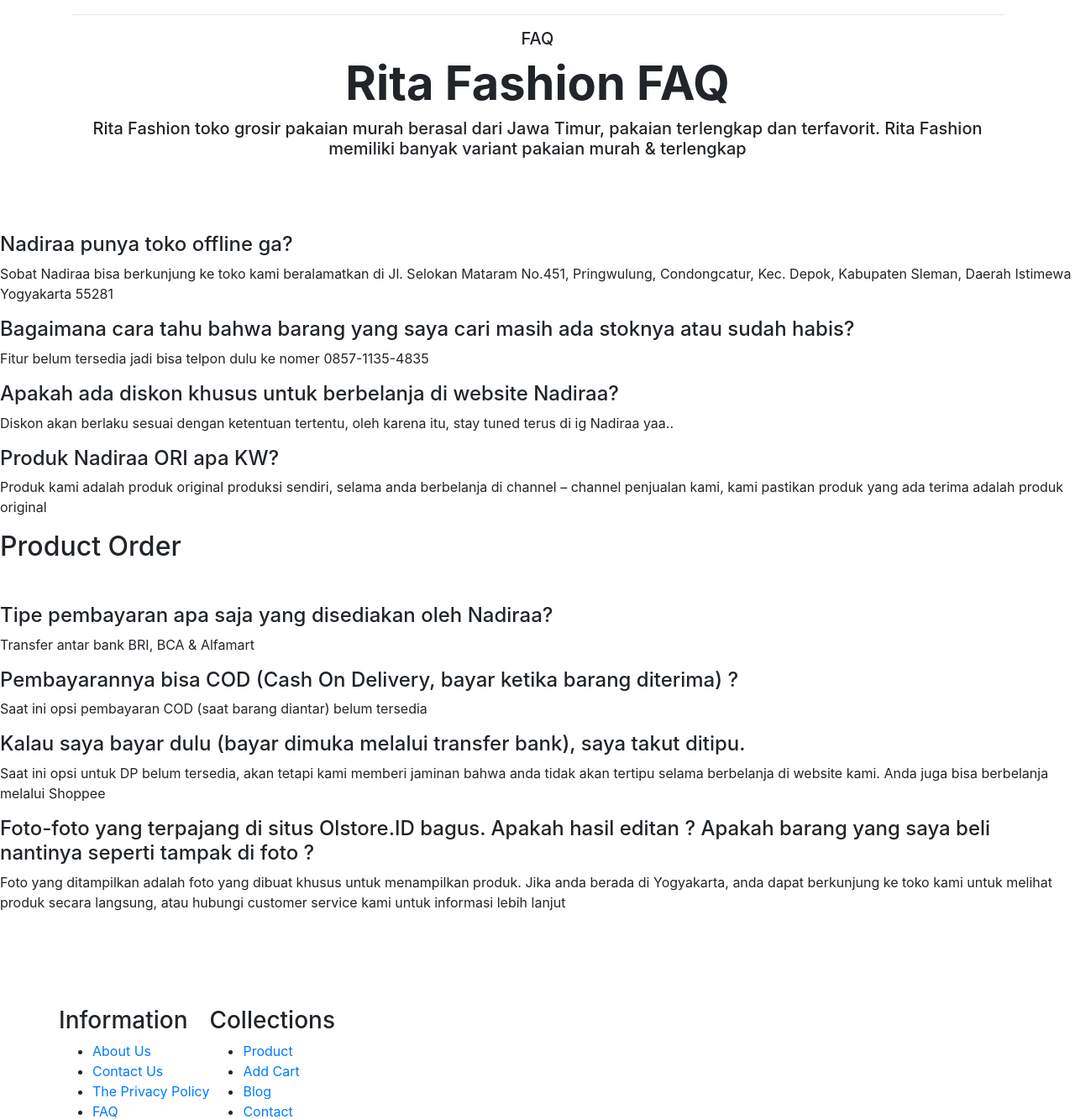
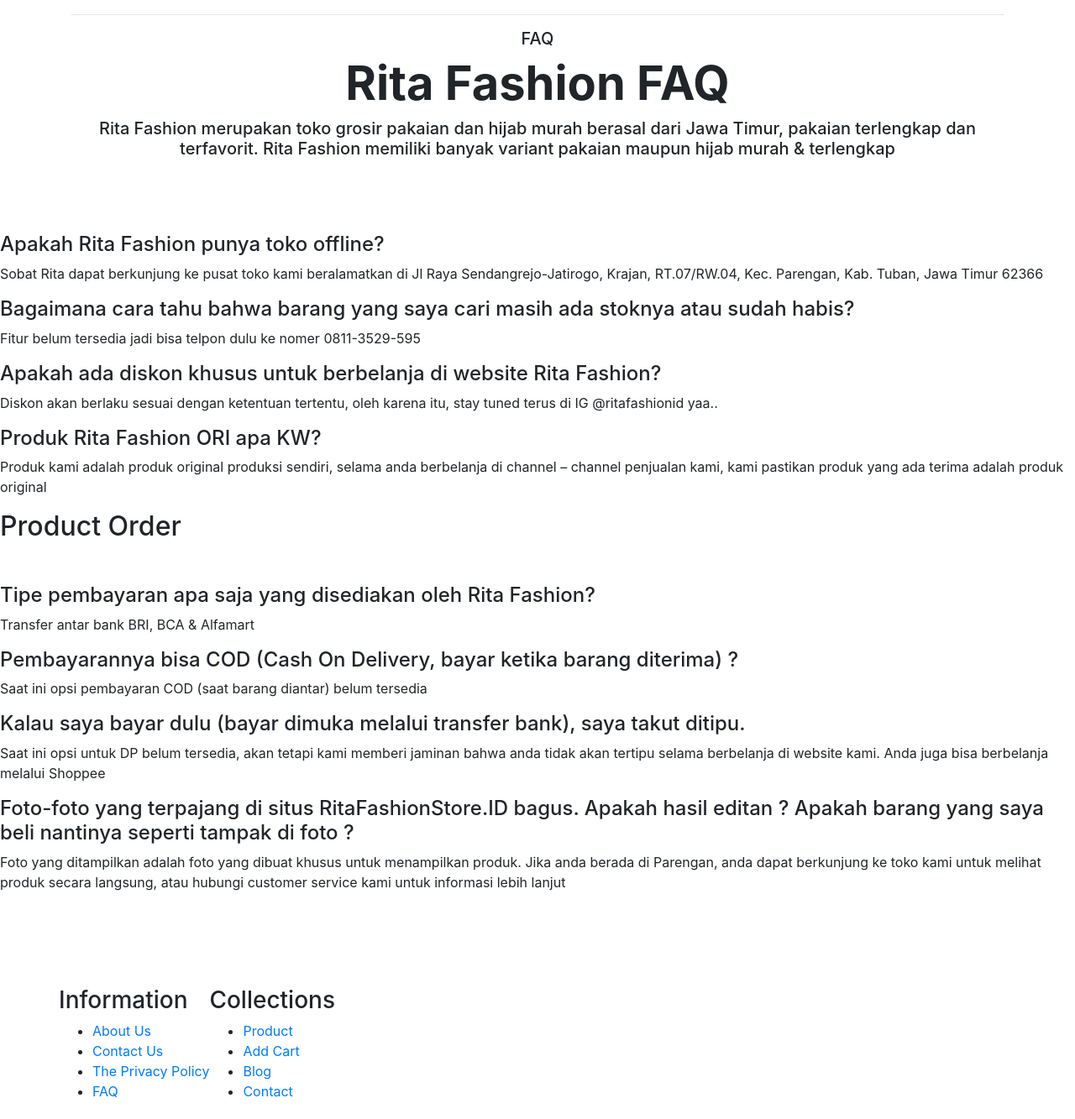
Before and after one commit to sindyalvinaa/proyek-1, a PHP site: page /FAQ.php in a window 1280 px wide. Shown: the part 547-1880 px from the top of the page at 84% size. Run offline with PHP 8.4, Linux system fonts and the light colour scheme.

Commit message:
update FAQ

```diff
--- a/FAQ.php
+++ b/FAQ.php
@@ -21,24 +21,24 @@
         <img src="images/background/background_3.jpg"><hr>
             <h5>FAQ<h5>
         <h1 class = "display-4"><span class = "font-weight-bold"> Rita Fashion FAQ </span></h1>
-          <h5>Rita Fashion toko grosir pakaian murah berasal dari Jawa Timur, pakaian terlengkap dan terfavorit.
-          Rita Fashion memiliki banyak variant pakaian murah & terlengkap<h5><br><br><br>
+          <h5>Rita Fashion merupakan toko grosir pakaian dan hijab murah berasal dari Jawa Timur, pakaian terlengkap dan terfavorit.
+          Rita Fashion memiliki banyak variant pakaian maupun hijab murah & terlengkap<h5><br><br><br>
         </div></div>
 
 <div class="row">
 	    <div class="large-12 columns"></div></div>
-<div id="1456128678198-158c6503-6b13" class="vc_toggle vc_toggle_simple vc_toggle_color_black  vc_toggle_size_md"><div class="vc_toggle_title"><h4>Nadiraa punya toko offline ga?</h4><i class="vc_toggle_icon"></i></div><div class="vc_toggle_content"><p>Sobat Nadiraa bisa berkunjung ke toko kami beralamatkan di Jl. Selokan Mataram No.451, Pringwulung, Condongcatur, Kec. Depok, Kabupaten Sleman, Daerah Istimewa Yogyakarta 55281</p>
-</div></div><div  class="vc_toggle vc_toggle_simple vc_toggle_color_black  vc_toggle_size_md"><div class="vc_toggle_title"><h4>Bagaimana cara tahu bahwa barang yang saya cari masih ada stoknya atau sudah habis?</h4><i class="vc_toggle_icon"></i></div><div class="vc_toggle_content"><p>Fitur belum tersedia jadi bisa telpon dulu ke nomer 0857-1135-4835</p>
-</div></div><div id="1456131834508-eeca16f7-9a15" class="vc_toggle vc_toggle_simple vc_toggle_color_black  vc_toggle_size_md"><div class="vc_toggle_title"><h4>Apakah ada diskon khusus untuk berbelanja di website Nadiraa?</h4><i class="vc_toggle_icon"></i></div><div class="vc_toggle_content"><p>Diskon akan berlaku sesuai dengan ketentuan tertentu, oleh karena itu, stay tuned terus di ig Nadiraa yaa..</p>
-</div></div><div id="1456131874916-6d970df2-719b" class="vc_toggle vc_toggle_simple vc_toggle_color_black  vc_toggle_size_md"><div class="vc_toggle_title"><h4>Produk Nadiraa ORI apa KW?</h4><i class="vc_toggle_icon"></i></div><div class="vc_toggle_content"><p>Produk kami adalah produk original produksi sendiri, selama anda berbelanja di channel &#8211; channel penjualan kami, kami pastikan produk yang ada terima adalah produk original</p>
+<div id="1456128678198-158c6503-6b13" class="vc_toggle vc_toggle_simple vc_toggle_color_black  vc_toggle_size_md"><div class="vc_toggle_title"><h4>Apakah Rita Fashion punya toko offline?</h4><i class="vc_toggle_icon"></i></div><div class="vc_toggle_content"><p>Sobat Rita dapat berkunjung ke pusat toko kami beralamatkan di Jl Raya Sendangrejo-Jatirogo, Krajan, RT.07/RW.04, Kec. Parengan, Kab. Tuban, Jawa Timur 62366</p>
+</div></div><div  class="vc_toggle vc_toggle_simple vc_toggle_color_black  vc_toggle_size_md"><div class="vc_toggle_title"><h4>Bagaimana cara tahu bahwa barang yang saya cari masih ada stoknya atau sudah habis?</h4><i class="vc_toggle_icon"></i></div><div class="vc_toggle_content"><p>Fitur belum tersedia jadi bisa telpon dulu ke nomer 0811-3529-595</p>
+</div></div><div id="1456131834508-eeca16f7-9a15" class="vc_toggle vc_toggle_simple vc_toggle_color_black  vc_toggle_size_md"><div class="vc_toggle_title"><h4>Apakah ada diskon khusus untuk berbelanja di website Rita Fashion?</h4><i class="vc_toggle_icon"></i></div><div class="vc_toggle_content"><p>Diskon akan berlaku sesuai dengan ketentuan tertentu, oleh karena itu, stay tuned terus di IG @ritafashionid yaa..</p>
+</div></div><div id="1456131874916-6d970df2-719b" class="vc_toggle vc_toggle_simple vc_toggle_color_black  vc_toggle_size_md"><div class="vc_toggle_title"><h4>Produk Rita Fashion ORI apa KW?</h4><i class="vc_toggle_icon"></i></div><div class="vc_toggle_content"><p>Produk kami adalah produk original produksi sendiri, selama anda berbelanja di channel &#8211; channel penjualan kami, kami pastikan produk yang ada terima adalah produk original</p>
 </div></div></div></div></div></div><div class="vc_row wpb_row vc_row-fluid"><div class="wpb_column vc_column_container vc_col-sm-12"><div class="vc_column-inner"><div class="wpb_wrapper"><div class="vc_separator wpb_content_element vc_separator_align_center vc_sep_width_100 vc_sep_pos_align_center vc_separator_no_text vc_custom_1484816953339  vc_custom_1484816953339" ><span class="vc_sep_holder vc_sep_holder_l"><span  style="border-color:rgb(0,0,0);border-color:rgba(0,0,0,0.06);" class="vc_sep_line"></span></span><span class="vc_sep_holder vc_sep_holder_r"><span  style="border-color:rgb(0,0,0);border-color:rgba(0,0,0,0.06);" class="vc_sep_line"></span></span>
 </div></div></div></div></div><div class="vc_row wpb_row vc_row-fluid"><div class="wpb_column vc_column_container vc_col-sm-12"><div class="vc_column-inner"><div class="wpb_wrapper">
 	<div class="wpb_text_column wpb_content_element  vc_custom_1583571364586" >
 		<div class="wpb_wrapper"><h2 class="shortcode_title secondary_font">Product Order</h2><p>&nbsp;</p></div></div>
-<div id="1458551898935-98576f0d-4942" class="vc_toggle vc_toggle_simple vc_toggle_color_black  vc_toggle_size_md"><div class="vc_toggle_title"><h4>Tipe pembayaran apa saja yang disediakan oleh Nadiraa?</h4><i class="vc_toggle_icon"></i></div><div class="vc_toggle_content"><p>Transfer antar bank BRI, BCA &amp; Alfamart</p>
+<div id="1458551898935-98576f0d-4942" class="vc_toggle vc_toggle_simple vc_toggle_color_black  vc_toggle_size_md"><div class="vc_toggle_title"><h4>Tipe pembayaran apa saja yang disediakan oleh Rita Fashion?</h4><i class="vc_toggle_icon"></i></div><div class="vc_toggle_content"><p>Transfer antar bank BRI, BCA &amp; Alfamart</p>
 </div></div><div id="1458551898561-ce22df3c-e3ea" class="vc_toggle vc_toggle_simple vc_toggle_color_black  vc_toggle_size_md"><div class="vc_toggle_title"><h4>Pembayarannya bisa COD (Cash On Delivery, bayar ketika barang diterima) ?</h4><i class="vc_toggle_icon"></i></div><div class="vc_toggle_content"><p>Saat ini opsi pembayaran COD (saat barang diantar) belum tersedia</p>
 </div></div><div id="1458551898392-4557786f-8d31" class="vc_toggle vc_toggle_simple vc_toggle_color_black  vc_toggle_size_md"><div class="vc_toggle_title"><h4>Kalau saya bayar dulu (bayar dimuka melalui transfer bank), saya takut ditipu.</h4><i class="vc_toggle_icon"></i></div><div class="vc_toggle_content"><p>Saat ini opsi untuk DP belum tersedia, akan tetapi kami memberi jaminan bahwa anda tidak akan tertipu selama berbelanja di website kami. Anda juga bisa berbelanja melalui Shoppee</p>
-</div></div><div id="1458551898740-ec7850fb-636b" class="vc_toggle vc_toggle_simple vc_toggle_color_black  vc_toggle_size_md"><div class="vc_toggle_title"><h4>Foto-foto yang terpajang di situs Olstore.ID bagus. Apakah hasil editan ? Apakah barang yang saya beli nantinya seperti tampak di foto ?</h4><i class="vc_toggle_icon"></i></div><div class="vc_toggle_content"><p>Foto yang ditampilkan adalah foto yang dibuat khusus untuk menampilkan produk. Jika anda berada di Yogyakarta, anda dapat berkunjung ke toko kami untuk melihat produk secara langsung, atau hubungi customer service kami untuk informasi lebih lanjut</p>
+</div></div><div id="1458551898740-ec7850fb-636b" class="vc_toggle vc_toggle_simple vc_toggle_color_black  vc_toggle_size_md"><div class="vc_toggle_title"><h4>Foto-foto yang terpajang di situs RitaFashionStore.ID bagus. Apakah hasil editan ? Apakah barang yang saya beli nantinya seperti tampak di foto ?</h4><i class="vc_toggle_icon"></i></div><div class="vc_toggle_content"><p>Foto yang ditampilkan adalah foto yang dibuat khusus untuk menampilkan produk. Jika anda berada di Parengan, anda dapat berkunjung ke toko kami untuk melihat produk secara langsung, atau hubungi customer service kami untuk informasi lebih lanjut</p>
 </div></div></div></div></div></div><div class="vc_row wpb_row vc_row-fluid"><div class="wpb_column vc_column_container vc_col-sm-12"><div class="vc_column-inner"><div class="wpb_wrapper"><div class="vc_separator wpb_content_element vc_separator_align_center vc_sep_width_100 vc_sep_pos_align_center vc_separator_no_text vc_custom_1484816962520  vc_custom_1484816962520" ><span class="vc_sep_holder vc_sep_holder_l"><span  style="border-color:rgb(0,0,0);border-color:rgba(0,0,0,0.06);" class="vc_sep_line"></span></span><span class="vc_sep_holder vc_sep_holder_r"><span  style="border-color:rgb(0,0,0);border-color:rgba(0,0,0,0.06);" class="vc_sep_line"></span></span>
 </div></div></div></div></div><div class="vc_row wpb_row vc_row-fluid"><div class="wpb_column vc_column_container vc_col-sm-12"><div class="vc_column-inner"><div class="wpb_wrapper">
      <div class="woocommerce shortcode_products_slider">
```
